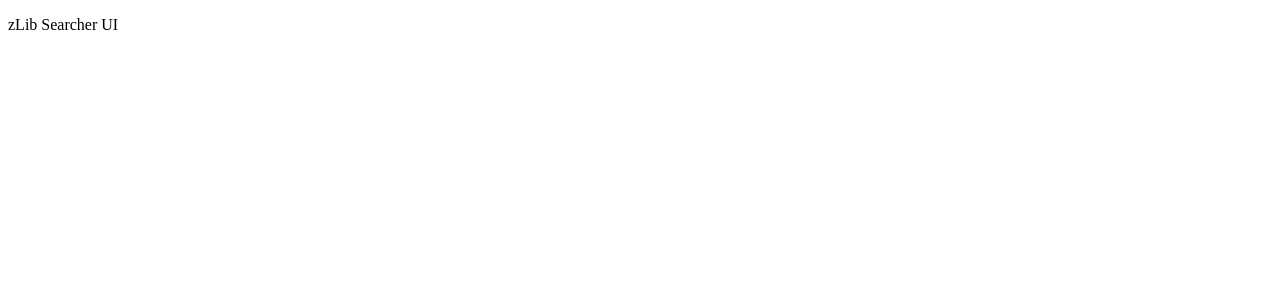
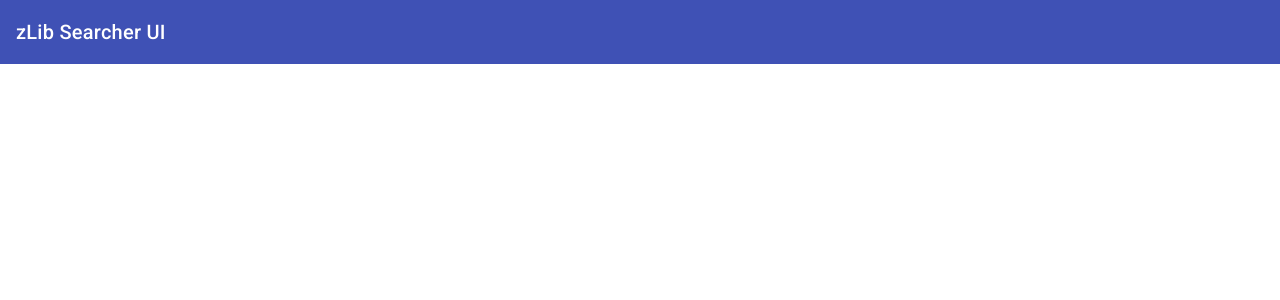
Before and after one commit to zhengkai/zebra, an Angular app in the folder client/: page / in a window 1280 px wide. Shown: the top 300 px of the page. Built offline with nearby package versions, Linux system fonts and the light colour scheme.

Commit message:
Material

```diff
--- a/client/angular.json
+++ b/client/angular.json
@@ -53,6 +53,7 @@
               "src/assets"
             ],
             "styles": [
+              "@angular/material/prebuilt-themes/indigo-pink.css",
               "src/styles.scss"
             ],
             "scripts": []
@@ -116,6 +117,7 @@
               "src/assets"
             ],
             "styles": [
+              "@angular/material/prebuilt-themes/indigo-pink.css",
               "src/styles.scss"
             ],
             "scripts": []
--- a/client/package.json
+++ b/client/package.json
@@ -11,10 +11,12 @@
   "private": true,
   "dependencies": {
     "@angular/animations": "^15.0.0",
+    "@angular/cdk": "^15.0.1",
     "@angular/common": "^15.0.0",
     "@angular/compiler": "^15.0.0",
     "@angular/core": "^15.0.0",
     "@angular/forms": "^15.0.0",
+    "@angular/material": "^15.0.1",
     "@angular/platform-browser": "^15.0.0",
     "@angular/platform-browser-dynamic": "^15.0.0",
     "@angular/router": "^15.0.0",
--- a/client/src/app/app.component.html
+++ b/client/src/app/app.component.html
@@ -1,3 +1,7 @@
-<p>zLib Searcher UI</p>
+<p>
+  <mat-toolbar color="primary">
+    <span>zLib Searcher UI</span>
+  </mat-toolbar>
+</p>
 
 <router-outlet></router-outlet>
--- a/client/src/index.html
+++ b/client/src/index.html
@@ -6,8 +6,11 @@
   <base href="/">
   <meta name="viewport" content="width=device-width, initial-scale=1">
   <link rel="icon" type="image/x-icon" href="favicon.ico">
+  <link rel="preconnect" href="https://fonts.gstatic.com">
+  <link href="https://fonts.googleapis.com/css2?family=Roboto:wght@300;400;500&display=swap" rel="stylesheet">
+  <link href="https://fonts.googleapis.com/icon?family=Material+Icons" rel="stylesheet">
 </head>
-<body>
+<body class="mat-typography">
   <app-root></app-root>
 </body>
 </html>
--- a/client/src/styles.scss
+++ b/client/src/styles.scss
@@ -1 +1,9 @@
-/* You can add global styles to this file, and also import other style files */
+html, body {
+	height: 100%;
+}
+
+body {
+	margin: 0;
+	padding: 0;
+	font-family: Roboto, "Helvetica Neue", sans-serif;
+}
```
Also changed, not shown: client/src/app/app.module.ts (+7 -2 lines), 2 other files (tests, documents, lock files or other folders).
